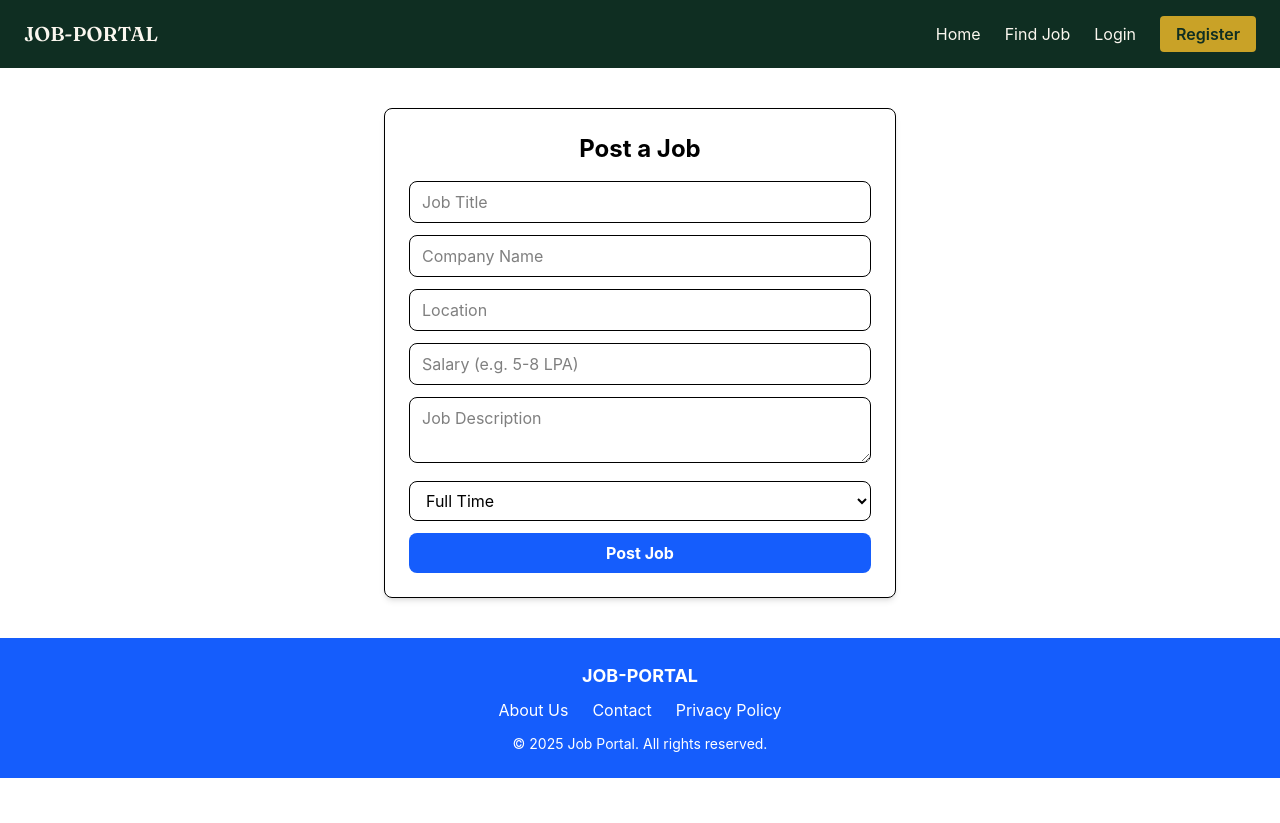
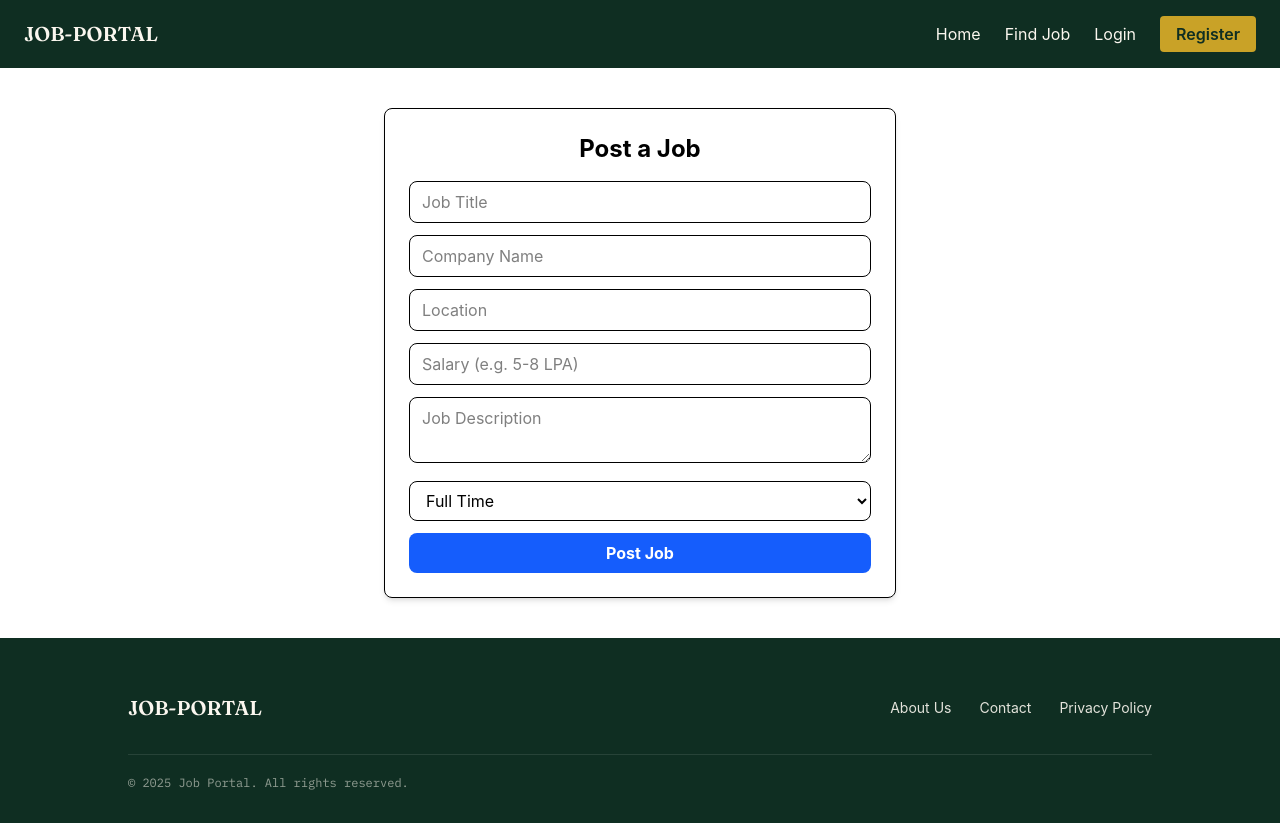
Before and after one commit to abhishekprajapativns/Job_Portal, a React (Vite) app: page /post-job in a window 1280 px wide. Before the commit the page ends 800 px from the top, so only its background shows below. Built offline with nearby package versions, Linux system fonts and the light colour scheme.

Commit message:
fix: redesign footer to match editorial layout

```diff
--- a/src/components/Footer.jsx
+++ b/src/components/Footer.jsx
@@ -1,15 +1,38 @@
 function Footer() {
   return (
-    <footer className="bg-blue-600 text-white text-center py-6 mt-10">
-      <p className="font-bold text-lg mb-2">JOB-PORTAL</p>
-      <div className="flex justify-center gap-6 mb-3">
-        <a className="text-white hover:text-gray-200">About Us</a>
-        <a className="text-white hover:text-gray-200">Contact</a>
-        <a className="text-white hover:text-gray-200">Privacy Policy</a>
+    <footer className="bg-deep text-cream px-6 md:px-14 pt-14 pb-8 mt-10">
+      <div className="max-w-5xl mx-auto flex flex-col md:flex-row justify-between items-start md:items-center gap-6">
+        <p className="font-serif font-semibold text-xl">JOB-PORTAL</p>
+
+        <div className="flex gap-7">
+          <a
+            className="text-cream/90 hover:text-goldlight transition-colors text-sm"
+            href="#"
+          >
+            About Us
+          </a>
+          <a
+            className="text-cream/90 hover:text-goldlight transition-colors text-sm"
+            href="#"
+          >
+            Contact
+          </a>
+          <a
+            className="text-cream/90 hover:text-goldlight transition-colors text-sm"
+            href="#"
+          >
+            Privacy Policy
+          </a>
+        </div>
       </div>
-      <p className="text-sm">© 2025 Job Portal. All rights reserved.</p>
+
+      <div className="max-w-5xl mx-auto border-t border-cream/10 mt-8 pt-5">
+        <p className="font-mono text-xs text-cream/55">
+          © 2025 Job Portal. All rights reserved.
+        </p>
+      </div>
     </footer>
-  )
+  );
 }
 
-export default Footer
+export default Footer;
```
